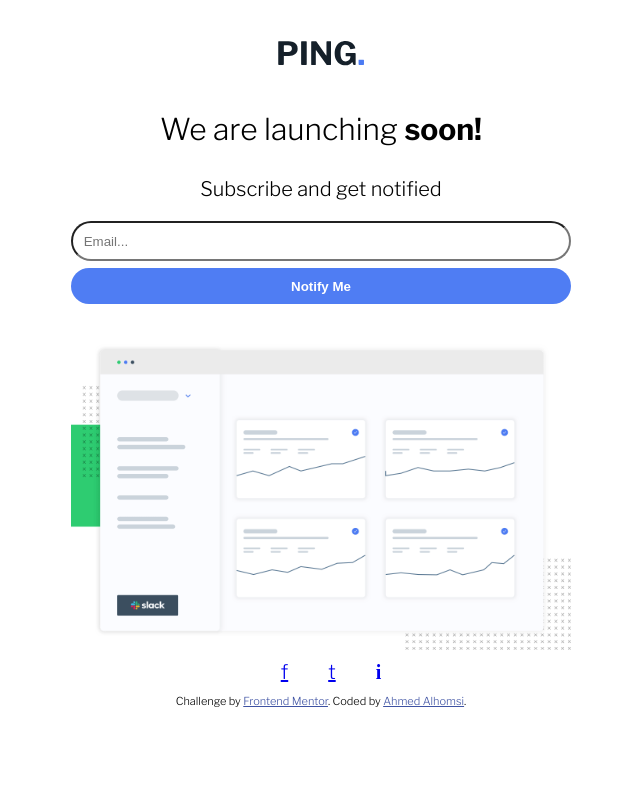
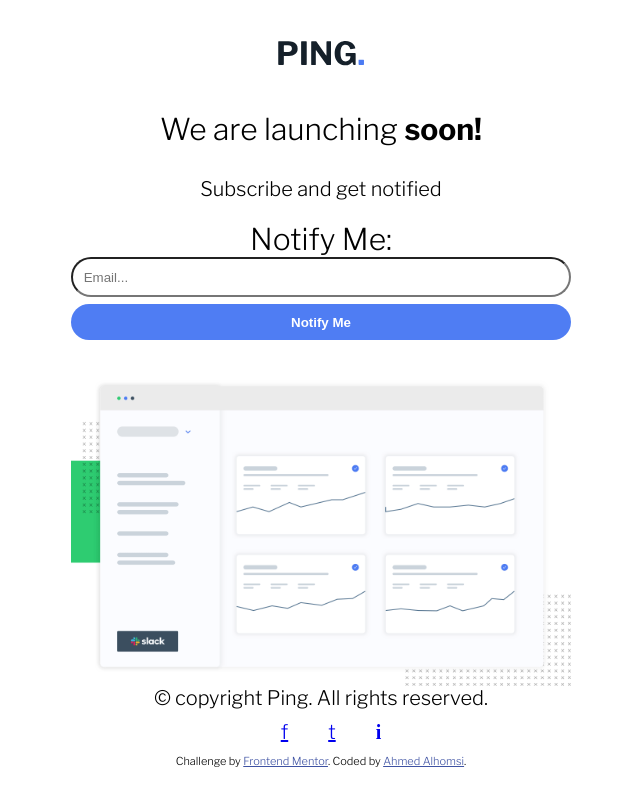
Before and after one commit to ahmed-alhomsi/ping-coming-soon-page-master, a plain HTML site: page index.html in a window 1280 px wide. Shown: the whole page, without its empty margins (319-959 px from the left). Drawn offline with nearby package versions, Linux system fonts and the light colour scheme.

Commit message:
added copyright to ping.

```diff
--- a/index.html
+++ b/index.html
@@ -19,6 +19,7 @@
       </div>
       <form>
         <h4 class="subscribe-heading">Subscribe and get notified</h4>
+        <h2>Notify Me:</h2>
         <div class="flex">
           <input class="" type="email" name="email" placeholder="Email..." id="email">
           <button class="notify-btn"><span class="bold">Notify Me</span></button>
@@ -28,6 +29,7 @@
         <img class="stats-img" src="images/illustration-dashboard.png">
       </div>
       <footer>
+        <p>&copy; copyright Ping. All rights reserved.</p>
         <ul class="links-list">
           <li><a href="#" class="link"><i class="fa fa-facebook" aria-hidden="true"></i>f</a></li>
           <li><a href="#" class="link"><i class="fa fa-twitter" aria-hidden="true"></i>t</a></li>
@@ -44,13 +46,6 @@
       Coded by <a href="#">Ahmed Alhomsi</a>.
     </p>
   </footer>
-  <!-- We are launching soon!
-
-  Subscribe and get notified
-
-  Notify Me
-
-  &copy; Copyright Ping. All rights reserved. -->
   <script src="app.js"></script>
 </body>
 </html>
```
